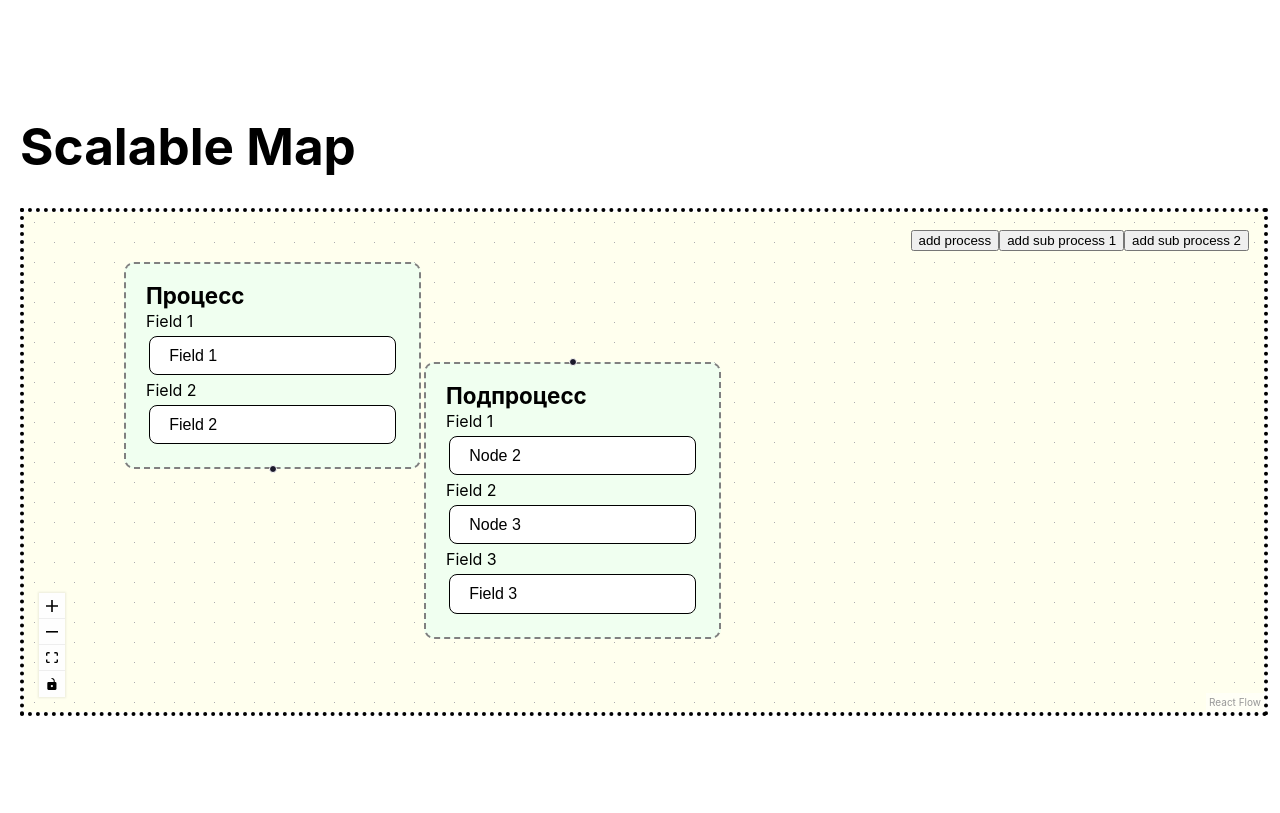
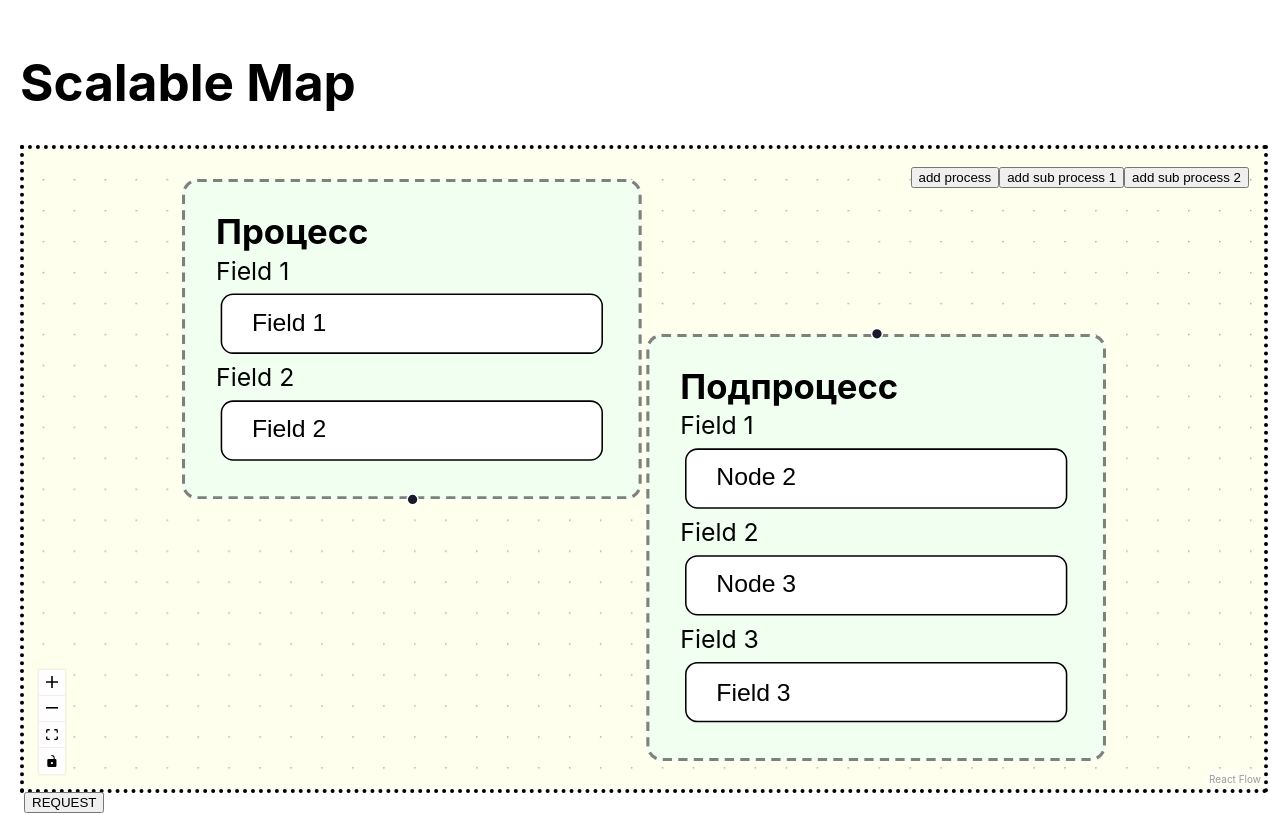
Before and after one commit to DanilPorkchop15/react-flow-test, a React app: page / in a window 1280 px wide. Built offline with nearby package versions, Linux system fonts and the light colour scheme; the HTML template or start-up script is replaced by a standard one.

Commit message:
feat(flow): add pseudo request

```diff
--- a/src/pages/home/index.tsx
+++ b/src/pages/home/index.tsx
@@ -1,11 +1,12 @@
 import {memo} from "react";
 import {ScalableMapWidget} from "../../widgets/scalableMap";
+import {ReactFlowProvider} from "@xyflow/react";
 
 export const HomePage = memo(function Home() {
   return (
-    <>
+    <ReactFlowProvider>
       <h1>Scalable Map</h1>
       <ScalableMapWidget />
-    </>
+    </ReactFlowProvider>
   )
 })
--- /dev/null
+++ b/src/widgets/scalableMap/api/api.ts
@@ -0,0 +1,5 @@
+export class FlowApi {
+  public static PostNodes = (data: unknown) =>{
+    console.log(JSON.stringify(data, null, 1));
+  }
+}
--- /dev/null
+++ b/src/widgets/scalableMap/api/index.ts
@@ -0,0 +1 @@
+export * from "./api";
--- a/src/widgets/scalableMap/ui/index.tsx
+++ b/src/widgets/scalableMap/ui/index.tsx
@@ -1,28 +1,32 @@
-import {ReactFlow, Controls, Background, NodeChange, EdgeChange, Connection, Node, Edge, addEdge, applyEdgeChanges, applyNodeChanges} from '@xyflow/react';
+import {
+  addEdge,
+  Background,
+  Connection,
+  Controls,
+  Node,
+  ReactFlow,
+  useEdgesState,
+  useNodesState,
+  useReactFlow
+} from '@xyflow/react';
 import '@xyflow/react/dist/style.css';
 import {initialNodes, nodeTypes} from "../config";
-import {useCallback, useState} from "react";
+import {useCallback} from "react";
 import {AddNodesPanelFeature} from "../../../features/panel";
+import {FlowApi} from "../api";
 
 export function ScalableMapWidget() {
-  const [nodes, setNodes] = useState<Node[]>(initialNodes);
-  const [edges, setEdges] = useState<Edge[]>([]);
+  const [nodes, setNodes, onNodesChange] = useNodesState(initialNodes);
+  const [edges, setEdges, onEdgesChange] = useEdgesState([]);
+  const {getNodes} = useReactFlow()
 
-  const onNodesChange = useCallback(
-    (changes: NodeChange[]) => setNodes((nods) => applyNodeChanges(changes, nods)),
-    [setNodes]
-  )
-  const onEdgesChange = useCallback(
-    (changes: EdgeChange[]) => setEdges((eds) => applyEdgeChanges(changes, eds)),
-    [setEdges],
-  );
   const onConnect = useCallback(
     (connection: Connection) => setEdges((eds) => addEdge(connection, eds)),
     [setEdges],
   );
 
   return (
-    <div style={{ height: '500px', width: '100%', border: '4px dotted black' }}>
+    <div style={{height: '80vh', width: '100%', border: '4px dotted black'}}>
       <ReactFlow
         nodeTypes={nodeTypes}
         nodes={nodes as Node[]}
@@ -30,12 +34,15 @@ export function ScalableMapWidget() {
         onNodesChange={onNodesChange}
         onEdgesChange={onEdgesChange}
         onConnect={onConnect}
-
+        fitView
+        minZoom={0.1}
+        maxZoom={2}
       >
-        <Background bgColor="#ffe" />
-        <Controls />
-        <AddNodesPanelFeature setNodes={setNodes} />
+        <Background bgColor="#ffe"/>
+        <Controls/>
+        <AddNodesPanelFeature setNodes={setNodes}/>
       </ReactFlow>
+      <button onClick={() => FlowApi.PostNodes(getNodes())}>REQUEST</button>
     </div>
   );
 }
```
